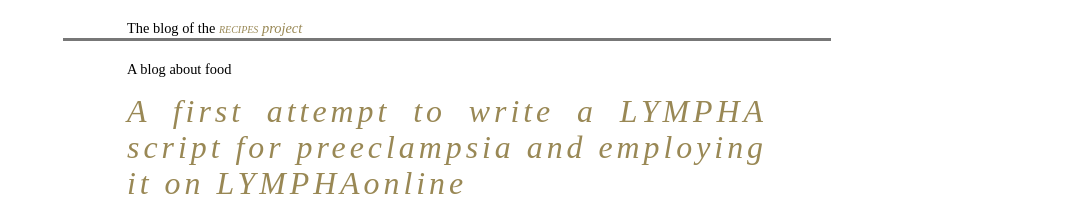
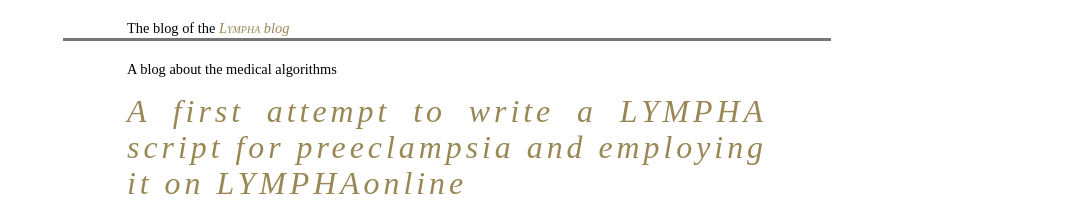
Before and after one commit to RickardHultgren/lymphablog, a Jekyll site: the page built from _posts/2019-06-21-preeclampsia.md, in a window 1280 px wide and 900 px high. Shown: the top 206 px of the window, without its empty margins (201-1280 px from the left). Built offline with Jekyll 4.4.1, drawn with Linux system fonts in a browser that asks for light colours; some web fonts are replaced; a script that is not in the unit is left out.

Commit message:
Update post.html

```diff
--- a/_layouts/post.html
+++ b/_layouts/post.html
@@ -7,8 +7,8 @@
 <link rel="stylesheet" href="//fonts.googleapis.com/css?family=Signika+Negative:300,400,600,700&amp;lang=en" />
 </head>
 <body style="font-family:Signika Negative">
-  <p style="border-bottom:0.2em solid #777777;z-index:4;position:relative;display:inline;max-width:60vw;float:left;text-align:left;"><span style="font-size:0.75em;">The blog of the <a style="z-index:5;position:static;display:inline;" href="{{site.baseurl}}/index"><span class="sc">recipes</span> project</a></p>
-    <p style="z-index:4;position:relative;display:inline;max-width:60vw;float:left;text-align:left;"><span style="font-size:0.75em;">A blog about food</span></p></p><br>
+  <p style="border-bottom:0.2em solid #777777;z-index:4;position:relative;display:inline;max-width:60vw;float:left;text-align:left;"><span style="font-size:0.75em;">The blog of the <a style="z-index:5;position:static;display:inline;" href="{{site.baseurl}}/index"><span class="sc">Lympha</span> blog</a></p>
+    <p style="z-index:4;position:relative;display:inline;max-width:60vw;float:left;text-align:left;"><span style="font-size:0.75em;">A blog about the medical algorithms</span></p></p><br>
 <p style="container">
   <a style="font-weight:normal;font-size:1.66em;letter-spacing:.125em;" href=" "/recipes{{page.url}}" >{{ page.title }}</a><br>
     <span style="font-size:.875em;margin-bottom:1em;align:left;">{{ page.date | date: "%-d %B %Y" }}</span><br><br>
```
